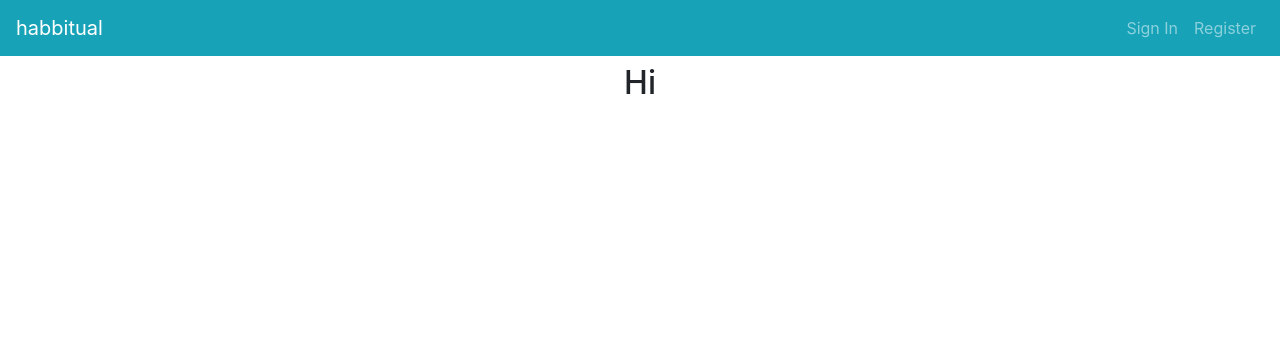
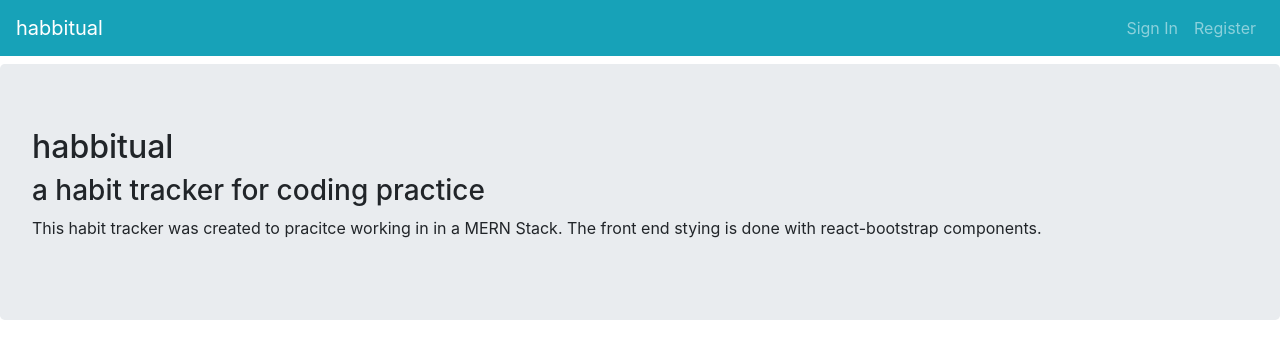
Before and after one commit to zatorriusf/habbit-frontend, a React (Create React App) app: page / in a window 1280 px wide. Shown: the top 358 px of the page. Built offline with nearby package versions, Linux system fonts and the light colour scheme; no server answers.

Commit message:
added home page content

```diff
--- a/src/App.scss
+++ b/src/App.scss
@@ -1,5 +1,5 @@
 .App {
-  text-align: center;
+
 }
 
 main{
--- a/src/pages/Home.js
+++ b/src/pages/Home.js
@@ -1,11 +1,18 @@
-import React from 'react'
+import React from "react";
+import {  Jumbotron } from "react-bootstrap";
 
 const Home = () => {
-    return (
-        <div>
-            <h2>Hi</h2>
-        </div>
-    )
-}
+  return (
+    <Jumbotron>
+      <h2>habbitual</h2>
+      <h3>a habit tracker for coding practice</h3>
+      <p>
+        This habit tracker was created to pracitce working in
+        in a MERN Stack. The front end stying is done with
+        react-bootstrap components.
+      </p>
+    </Jumbotron>
+  );
+};
 
-export default Home
+export default Home;
```
